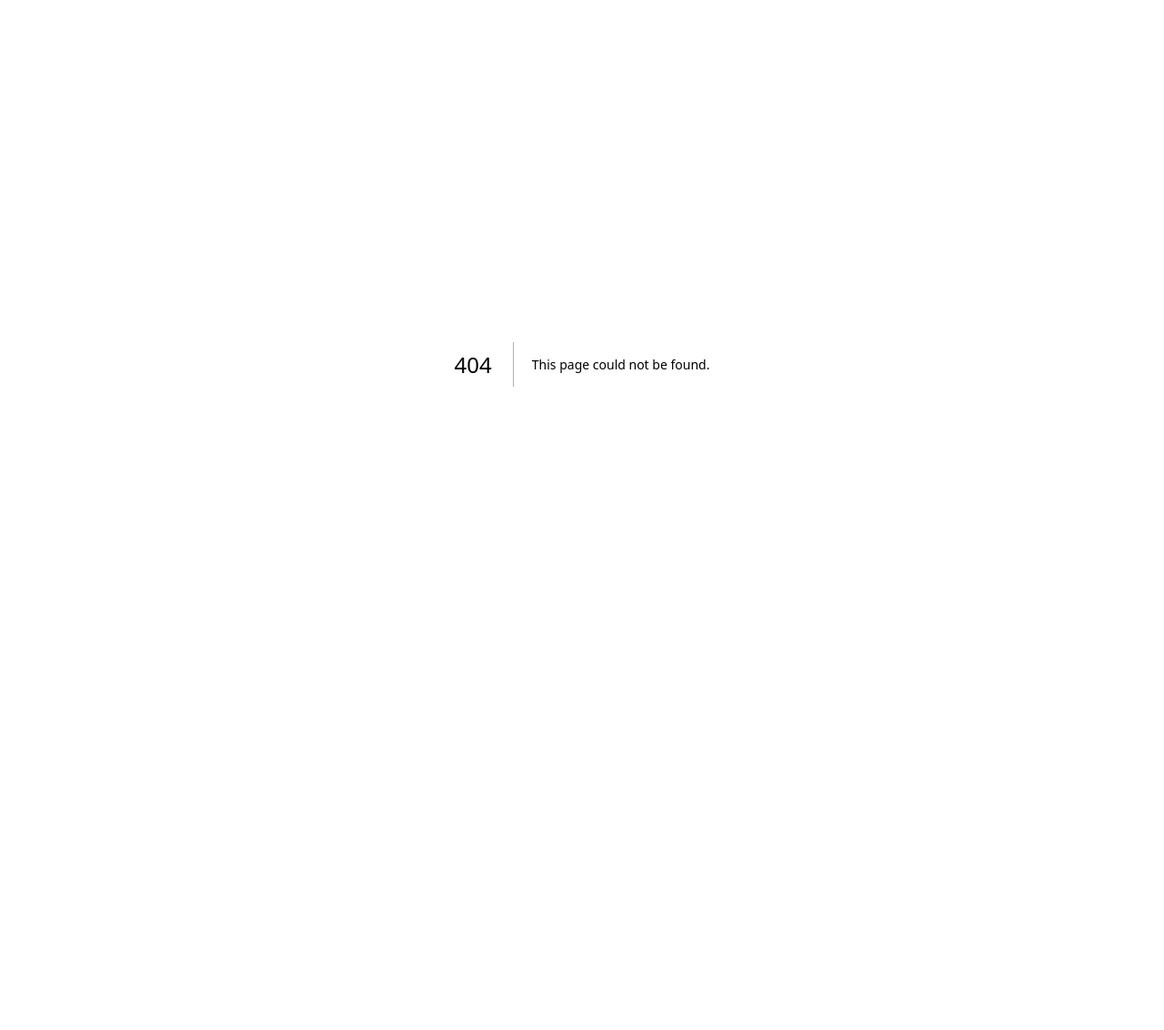
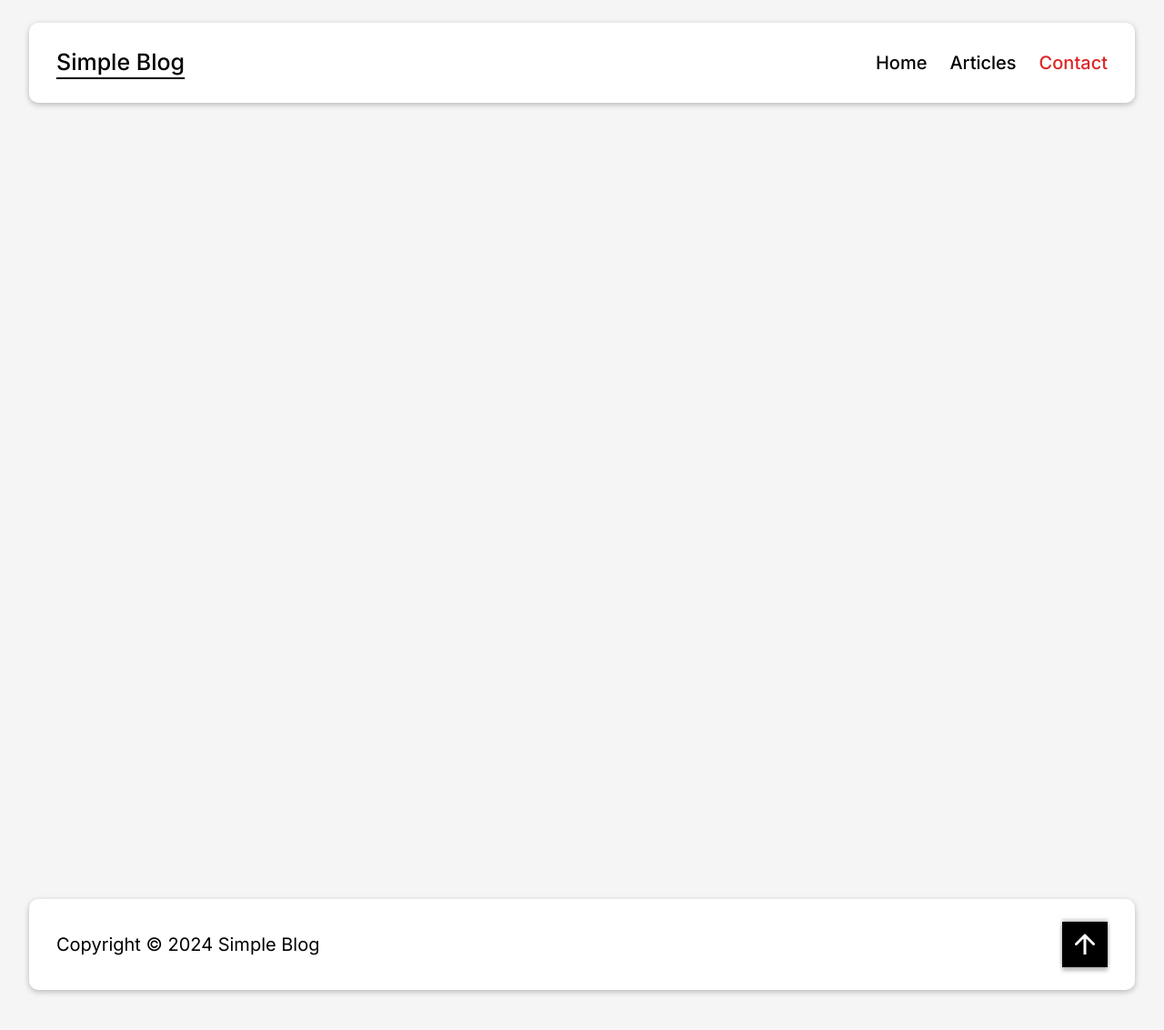
Before and after one commit to andrei-bancos/simple-blog, a Next.js app: page /contact in a window 1280 px wide. Before the commit this address had no page. Shown: the top 1132 px of the page at 91% size. Before the commit the page ends 800 px from the top, so only its background shows below. Built offline with nearby package versions, Linux system fonts and the light colour scheme.

Commit message:
Added navbar and footer

```diff
--- /dev/null
+++ b/app/(root)/articles/page.js
@@ -0,0 +1,11 @@
+export const metadata = {
+  title: "Articles"
+}
+
+export default function ArticlesPage() {
+  return (
+    <main className="min-h-screen">
+
+    </main>
+  )
+}
--- /dev/null
+++ b/app/(root)/contact/page.js
@@ -0,0 +1,11 @@
+export const metadata = {
+  title: 'Contact'
+}
+
+export default function ContactPage() {
+  return (
+    <main className="min-h-screen">
+
+    </main>
+  )
+}
--- /dev/null
+++ b/app/(root)/layout.js
@@ -0,0 +1,14 @@
+import Navbar from "@/app/globalComponents/navbar";
+import Footer from "@/app/globalComponents/footer";
+
+export default function Layout({children}) {
+  return(
+    <>
+      <header className="container mx-auto">
+        <Navbar />
+      </header>
+      {children}
+      <Footer />
+    </>
+  )
+}
--- /dev/null
+++ b/app/(root)/page.js
@@ -0,0 +1,11 @@
+export const metadata = {
+  title: "Simple blog"
+}
+
+export default function Home() {
+  return (
+    <main className="min-h-screen">
+
+    </main>
+  );
+}
--- /dev/null
+++ b/app/globalComponents/footer.jsx
@@ -0,0 +1,28 @@
+"use client"
+import Image from "next/image";
+
+export default function Footer() {
+  const date = new Date;
+  const goTop = () => {
+    window.scroll({top: 0, behavior: "smooth"})
+  }
+
+  return(
+    <footer className="container mx-auto my-[50px]">
+      <div
+        className="flex flex-wrap gap-[30px] justify-center sm:justify-between items-center p-[25px_30px]
+                   rounded-[10px] shadow-md bg-white"
+      >
+        <p className="text-[20px] text-center">Copyright © {date.getFullYear()} Simple Blog</p>
+        <Image
+          className="cursor-pointer min-w-[50px] shadow-[0_-2px_4px_rgba(0,0,0,.25)_,_0_4px_4px_rgba(0,0,0,.25)]"
+          src="/top.png"
+          width="50"
+          height="50"
+          alt=""
+          onClick={() => goTop()}
+        />
+      </div>
+    </footer>
+  )
+}
--- /dev/null
+++ b/app/globalComponents/navbar.jsx
@@ -0,0 +1,32 @@
+"use client"
+import Link from "next/link";
+import {usePathname} from "next/navigation";
+
+export default function Navbar() {
+  const pathname = usePathname();
+  return(
+    <navbar
+      className="flex flex-wrap justify-center sm:justify-between items-center my-[25px] p-[25px_30px]
+                 rounded-[10px] gap-[30px] shadow-md bg-white"
+    >
+      <Link className="text-[25px] font-medium underline underline-offset-8" href="/">Simple Blog</Link>
+      <ul className="flex flex-wrap justify-center gap-[5px_25px]">
+        <li>
+          <Link href="/" className={`text-[20px] font-medium ${pathname === "/" && "text-red-600"}`}>
+            Home
+          </Link>
+        </li>
+        <li>
+          <Link href="/articles" className={`text-[20px] font-medium ${pathname === "/articles" && "text-red-600"}`}>
+            Articles
+          </Link>
+        </li>
+        <li>
+          <Link href="/contact" className={`text-[20px] font-medium ${pathname === "/contact" && "text-red-600"}`}>
+            Contact
+          </Link>
+        </li>
+      </ul>
+    </navbar>
+  )
+}
--- a/app/globals.css
+++ b/app/globals.css
@@ -2,32 +2,6 @@
 @tailwind components;
 @tailwind utilities;
 
-:root {
-  --foreground-rgb: 0, 0, 0;
-  --background-start-rgb: 214, 219, 220;
-  --background-end-rgb: 255, 255, 255;
+body {
+    background-color: #f5f5f5;
 }
-
-@media (prefers-color-scheme: dark) {
-  :root {
-    --foreground-rgb: 255, 255, 255;
-    --background-start-rgb: 0, 0, 0;
-    --background-end-rgb: 0, 0, 0;
-  }
-}
-
-body {
-  color: rgb(var(--foreground-rgb));
-  background: linear-gradient(
-      to bottom,
-      transparent,
-      rgb(var(--background-end-rgb))
-    )
-    rgb(var(--background-start-rgb));
-}
-
-@layer utilities {
-  .text-balance {
-    text-wrap: balance;
-  }
-}
--- a/app/layout.js
+++ b/app/layout.js
@@ -3,15 +3,12 @@ import "./globals.css";
 
 const inter = Inter({ subsets: ["latin"] });
 
-export const metadata = {
-  title: "Create Next App",
-  description: "Generated by create next app",
-};
-
 export default function RootLayout({ children }) {
   return (
     <html lang="en">
-      <body className={inter.className}>{children}</body>
+      <body className={inter.className}>
+        {children}
+      </body>
     </html>
   );
 }
--- a/app/page.js
+++ /dev/null
@@ -1,113 +0,0 @@
-import Image from "next/image";
-
-export default function Home() {
-  return (
-    <main className="flex min-h-screen flex-col items-center justify-between p-24">
-      <div className="z-10 max-w-5xl w-full items-center justify-between font-mono text-sm lg:flex">
-        <p className="fixed left-0 top-0 flex w-full justify-center border-b border-gray-300 bg-gradient-to-b from-zinc-200 pb-6 pt-8 backdrop-blur-2xl dark:border-neutral-800 dark:bg-zinc-800/30 dark:from-inherit lg:static lg:w-auto  lg:rounded-xl lg:border lg:bg-gray-200 lg:p-4 lg:dark:bg-zinc-800/30">
-          Get started by editing&nbsp;
-          <code className="font-mono font-bold">app/page.js</code>
-        </p>
-        <div className="fixed bottom-0 left-0 flex h-48 w-full items-end justify-center bg-gradient-to-t from-white via-white dark:from-black dark:via-black lg:static lg:h-auto lg:w-auto lg:bg-none">
-          <a
-            className="pointer-events-none flex place-items-center gap-2 p-8 lg:pointer-events-auto lg:p-0"
-            href="https://vercel.com?utm_source=create-next-app&utm_medium=appdir-template&utm_campaign=create-next-app"
-            target="_blank"
-            rel="noopener noreferrer"
-          >
-            By{" "}
-            <Image
-              src="/vercel.svg"
-              alt="Vercel Logo"
-              className="dark:invert"
-              width={100}
-              height={24}
-              priority
-            />
-          </a>
-        </div>
-      </div>
-
-      <div className="relative flex place-items-center before:absolute before:h-[300px] before:w-full sm:before:w-[480px] before:-translate-x-1/2 before:rounded-full before:bg-gradient-radial before:from-white before:to-transparent before:blur-2xl before:content-[''] after:absolute after:-z-20 after:h-[180px] after:w-full sm:after:w-[240px] after:translate-x-1/3 after:bg-gradient-conic after:from-sky-200 after:via-blue-200 after:blur-2xl after:content-[''] before:dark:bg-gradient-to-br before:dark:from-transparent before:dark:to-blue-700 before:dark:opacity-10 after:dark:from-sky-900 after:dark:via-[#0141ff] after:dark:opacity-40 before:lg:h-[360px] z-[-1]">
-        <Image
-          className="relative dark:drop-shadow-[0_0_0.3rem_#ffffff70] dark:invert"
-          src="/next.svg"
-          alt="Next.js Logo"
-          width={180}
-          height={37}
-          priority
-        />
-      </div>
-
-      <div className="mb-32 grid text-center lg:max-w-5xl lg:w-full lg:mb-0 lg:grid-cols-4 lg:text-left">
-        <a
-          href="https://nextjs.org/docs?utm_source=create-next-app&utm_medium=appdir-template&utm_campaign=create-next-app"
-          className="group rounded-lg border border-transparent px-5 py-4 transition-colors hover:border-gray-300 hover:bg-gray-100 hover:dark:border-neutral-700 hover:dark:bg-neutral-800/30"
-          target="_blank"
-          rel="noopener noreferrer"
-        >
-          <h2 className={`mb-3 text-2xl font-semibold`}>
-            Docs{" "}
-            <span className="inline-block transition-transform group-hover:translate-x-1 motion-reduce:transform-none">
-              -&gt;
-            </span>
-          </h2>
-          <p className={`m-0 max-w-[30ch] text-sm opacity-50`}>
-            Find in-depth information about Next.js features and API.
-          </p>
-        </a>
-
-        <a
-          href="https://nextjs.org/learn?utm_source=create-next-app&utm_medium=appdir-template-tw&utm_campaign=create-next-app"
-          className="group rounded-lg border border-transparent px-5 py-4 transition-colors hover:border-gray-300 hover:bg-gray-100 hover:dark:border-neutral-700 hover:dark:bg-neutral-800 hover:dark:bg-opacity-30"
-          target="_blank"
-          rel="noopener noreferrer"
-        >
-          <h2 className={`mb-3 text-2xl font-semibold`}>
-            Learn{" "}
-            <span className="inline-block transition-transform group-hover:translate-x-1 motion-reduce:transform-none">
-              -&gt;
-            </span>
-          </h2>
-          <p className={`m-0 max-w-[30ch] text-sm opacity-50`}>
-            Learn about Next.js in an interactive course with&nbsp;quizzes!
-          </p>
-        </a>
-
-        <a
-          href="https://vercel.com/templates?framework=next.js&utm_source=create-next-app&utm_medium=appdir-template&utm_campaign=create-next-app"
-          className="group rounded-lg border border-transparent px-5 py-4 transition-colors hover:border-gray-300 hover:bg-gray-100 hover:dark:border-neutral-700 hover:dark:bg-neutral-800/30"
-          target="_blank"
-          rel="noopener noreferrer"
-        >
-          <h2 className={`mb-3 text-2xl font-semibold`}>
-            Templates{" "}
-            <span className="inline-block transition-transform group-hover:translate-x-1 motion-reduce:transform-none">
-              -&gt;
-            </span>
-          </h2>
-          <p className={`m-0 max-w-[30ch] text-sm opacity-50`}>
-            Explore starter templates for Next.js.
-          </p>
-        </a>
-
-        <a
-          href="https://vercel.com/new?utm_source=create-next-app&utm_medium=appdir-template&utm_campaign=create-next-app"
-          className="group rounded-lg border border-transparent px-5 py-4 transition-colors hover:border-gray-300 hover:bg-gray-100 hover:dark:border-neutral-700 hover:dark:bg-neutral-800/30"
-          target="_blank"
-          rel="noopener noreferrer"
-        >
-          <h2 className={`mb-3 text-2xl font-semibold`}>
-            Deploy{" "}
-            <span className="inline-block transition-transform group-hover:translate-x-1 motion-reduce:transform-none">
-              -&gt;
-            </span>
-          </h2>
-          <p className={`m-0 max-w-[30ch] text-sm opacity-50 text-balance`}>
-            Instantly deploy your Next.js site to a shareable URL with Vercel.
-          </p>
-        </a>
-      </div>
-    </main>
-  );
-}
--- a/tailwind.config.js
+++ b/tailwind.config.js
@@ -7,11 +7,12 @@ module.exports = {
   ],
   theme: {
     extend: {
-      backgroundImage: {
-        "gradient-radial": "radial-gradient(var(--tw-gradient-stops))",
-        "gradient-conic":
-          "conic-gradient(from 180deg at 50% 50%, var(--tw-gradient-stops))",
+      container: {
+        padding: '2rem',
       },
+      boxShadow: {
+        'md': '0 2px 6px rgba(0, 0, 0, .25)'
+      }
     },
   },
   plugins: [],
```
Also changed, not shown: package.json (+7 -5 lines), public/top.png (added), 1 other file (tests, documents, lock files or other folders).
